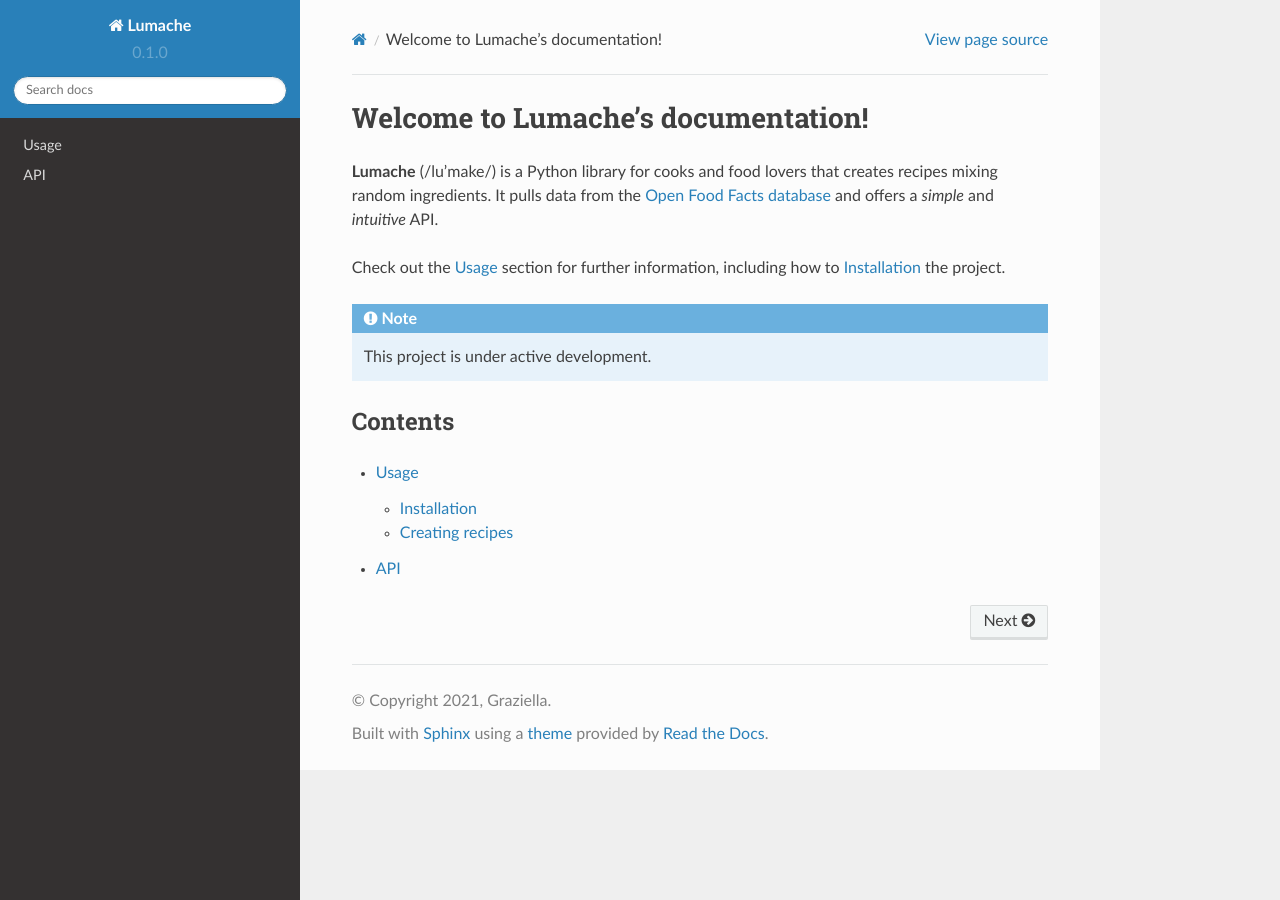
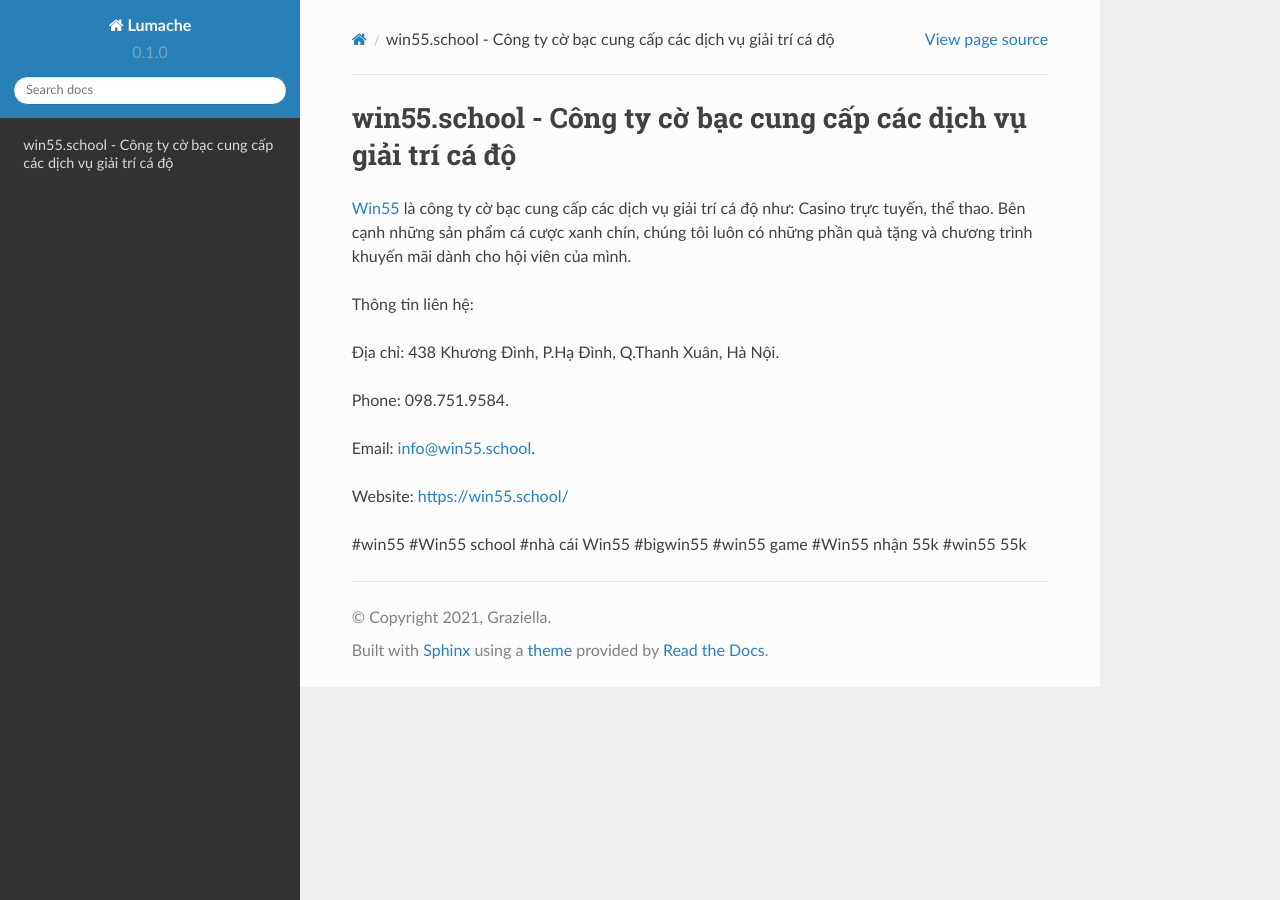
Before and after one commit to socialentity/win55school, a Sphinx documentation site: the page built from docs/source/index.rst, in a window 1280 px wide. Built offline with Sphinx 7.4.7 and the Read the Docs theme 2.0.0, drawn with Linux system fonts in a browser that asks for light colours.

Commit message:
Update index.rst

```diff
--- a/docs/source/index.rst
+++ b/docs/source/index.rst
@@ -1,22 +1,16 @@
-Welcome to Lumache's documentation!
+win55.school - Công ty cờ bạc cung cấp các dịch vụ giải trí cá độ
 ===================================
 
-**Lumache** (/lu'make/) is a Python library for cooks and food lovers
-that creates recipes mixing random ingredients.
-It pulls data from the `Open Food Facts database <https://world.openfoodfacts.org/>`_
-and offers a *simple* and *intuitive* API.
+`Win55 <https://win55.school/>`_ là công ty cờ bạc cung cấp các dịch vụ giải trí cá độ như: Casino trực tuyến, thể thao. Bên cạnh những sản phẩm cá cược xanh chín, chúng tôi luôn có những phần quà tặng và chương trình khuyến mãi dành cho hội viên của mình.
 
-Check out the :doc:`usage` section for further information, including
-how to :ref:`installation` the project.
+Thông tin liên hệ:
 
-.. note::
+Địa chỉ: 438 Khương Đình, P.Hạ Đình, Q.Thanh Xuân, Hà Nội.
 
-   This project is under active development.
+Phone: 098.751.9584.
 
-Contents
---------
+Email: info@win55.school.
 
-.. toctree::
+Website: https://win55.school/
 
-   usage
-   api
+#win55 #Win55 school #nhà cái Win55 #bigwin55 #win55 game #Win55 nhận 55k #win55 55k
```
